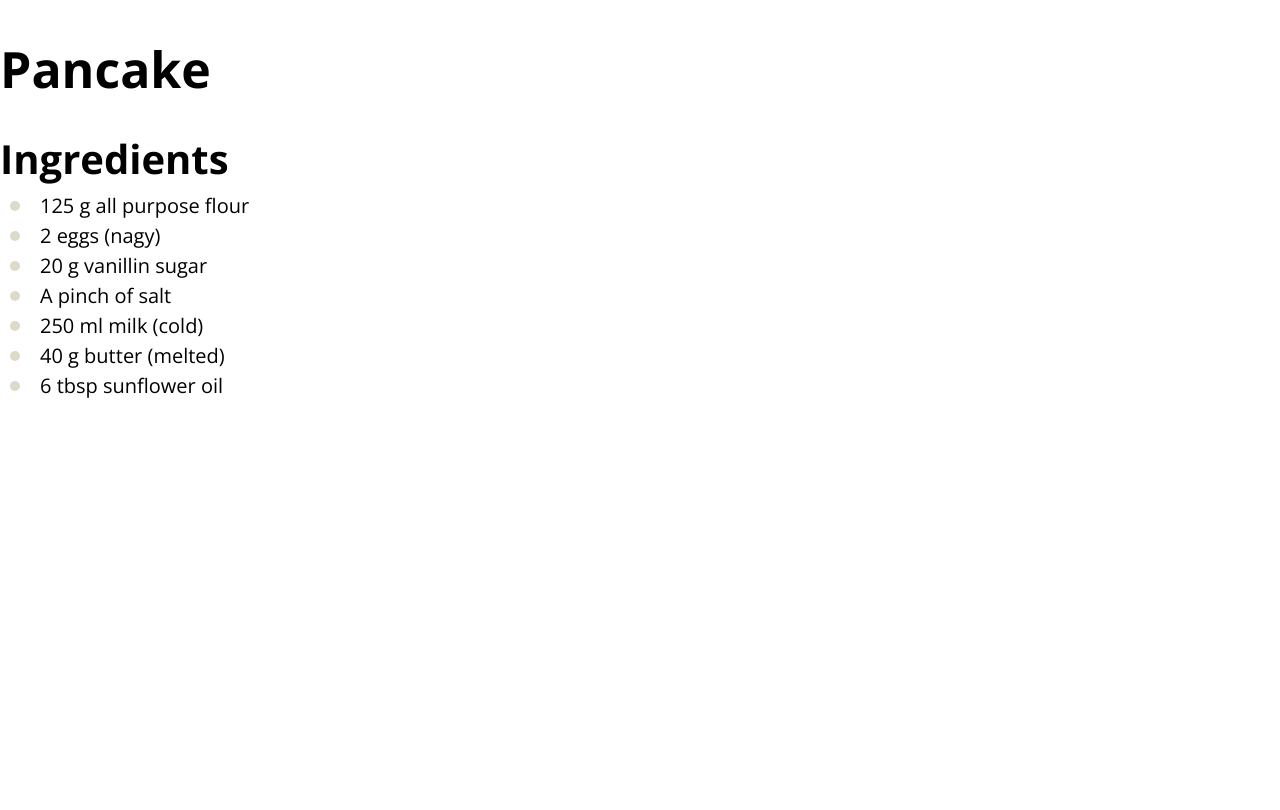
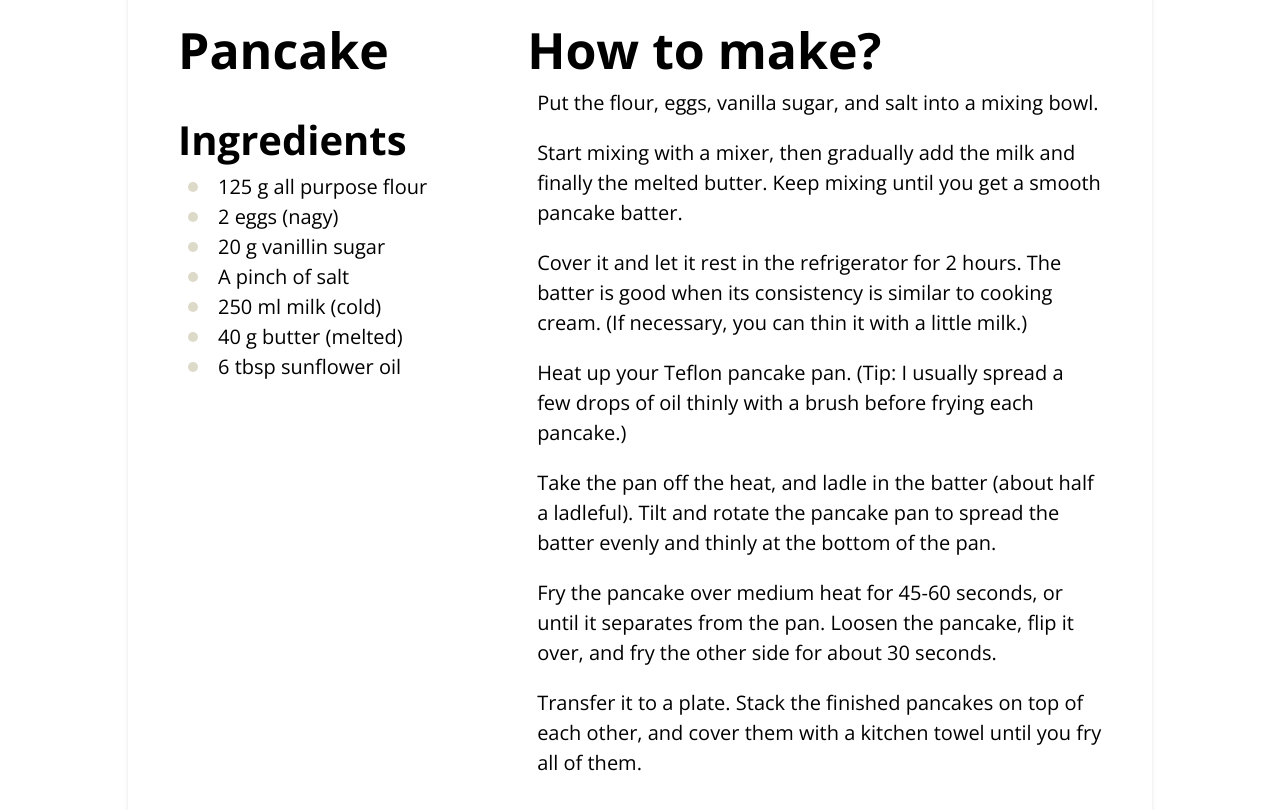
Before and after one commit to WreckitHUN/odin-recipes, a plain HTML site: page recipes/pancake.html in a window 1280 px wide. Drawn offline with nearby package versions, Linux system fonts and the light colour scheme.

Commit message:
Finalizing the pancake recipe.

```diff
--- a/recipes/pancake.css
+++ b/recipes/pancake.css
@@ -28,3 +28,22 @@ ul{
         width: 10px;
 
 }
+.left{
+    flex-shrink: 0;
+}
+
+.block-recipe{
+    height: 100dvh;
+}
+
+.recipe{
+    max-width: 1024px;
+    display: flex;
+    background: white;
+    padding: 0 5rem 2rem;
+    box-shadow: 0 4px 6px -1px rgb(0 0 0 / 0.1), 0 2px 4px -2px rgb(0 0 0 / 0.1);
+}
+
+.steps{
+    margin-left: 10rem;
+}
--- a/recipes/pancake.html
+++ b/recipes/pancake.html
@@ -15,6 +15,9 @@
     <title>Pancake</title>
   </head>
   <body>
+    <div class="block block-recipe">
+      <div class="recipe">
+        <div class="left">
           <h2>Pancake</h2>
           <h3>Ingredients</h3>
           <div>
@@ -28,5 +31,58 @@
               <li class="ingredients"><div class="ingredients__item">6 tbsp sunflower oil</div></li>
             </ul>
           </div>
+        </div>
+        <div class="steps">
+          <h2>How to make?</h2>
+          <div>
+            <ul class="list">
+              <li class="ingredients">
+                <div><p>Put the flour, eggs, vanilla sugar, and salt into a mixing bowl.</p></div>
+              </li>
+              <li class="ingredients">
+                <div>
+                  <p>
+                    Start mixing with a mixer, then gradually add the milk and finally the melted butter. Keep mixing
+                    until you get a smooth pancake batter.
+                  </p>
+                </div>
+              </li>
+              <li class="ingredients">
+                <div>
+                  <p>
+                    Cover it and let it rest in the refrigerator for 2 hours. The batter is good when its consistency is
+                    similar to cooking cream. (If necessary, you can thin it with a little milk.)
+                  </p>
+                </div>
+                <div>
+                  <p>
+                    Heat up your Teflon pancake pan. (Tip: I usually spread a few drops of oil thinly with a brush
+                    before frying each pancake.)
+                  </p>
+                </div>
+                <div>
+                  <p>
+                    Take the pan off the heat, and ladle in the batter (about half a ladleful). Tilt and rotate the
+                    pancake pan to spread the batter evenly and thinly at the bottom of the pan.
+                  </p>
+                </div>
+                <div>
+                  <p>
+                    Fry the pancake over medium heat for 45-60 seconds, or until it separates from the pan. Loosen the
+                    pancake, flip it over, and fry the other side for about 30 seconds.
+                  </p>
+                </div>
+                <div>
+                  <p>
+                    Transfer it to a plate. Stack the finished pancakes on top of each other, and cover them with a
+                    kitchen towel until you fry all of them.
+                  </p>
+                </div>
+              </li>
+            </ul>
+          </div>
+        </div>
+      </div>
+    </div>
   </body>
 </html>
```
Lines whose indentation alone changed are shown as unchanged.
